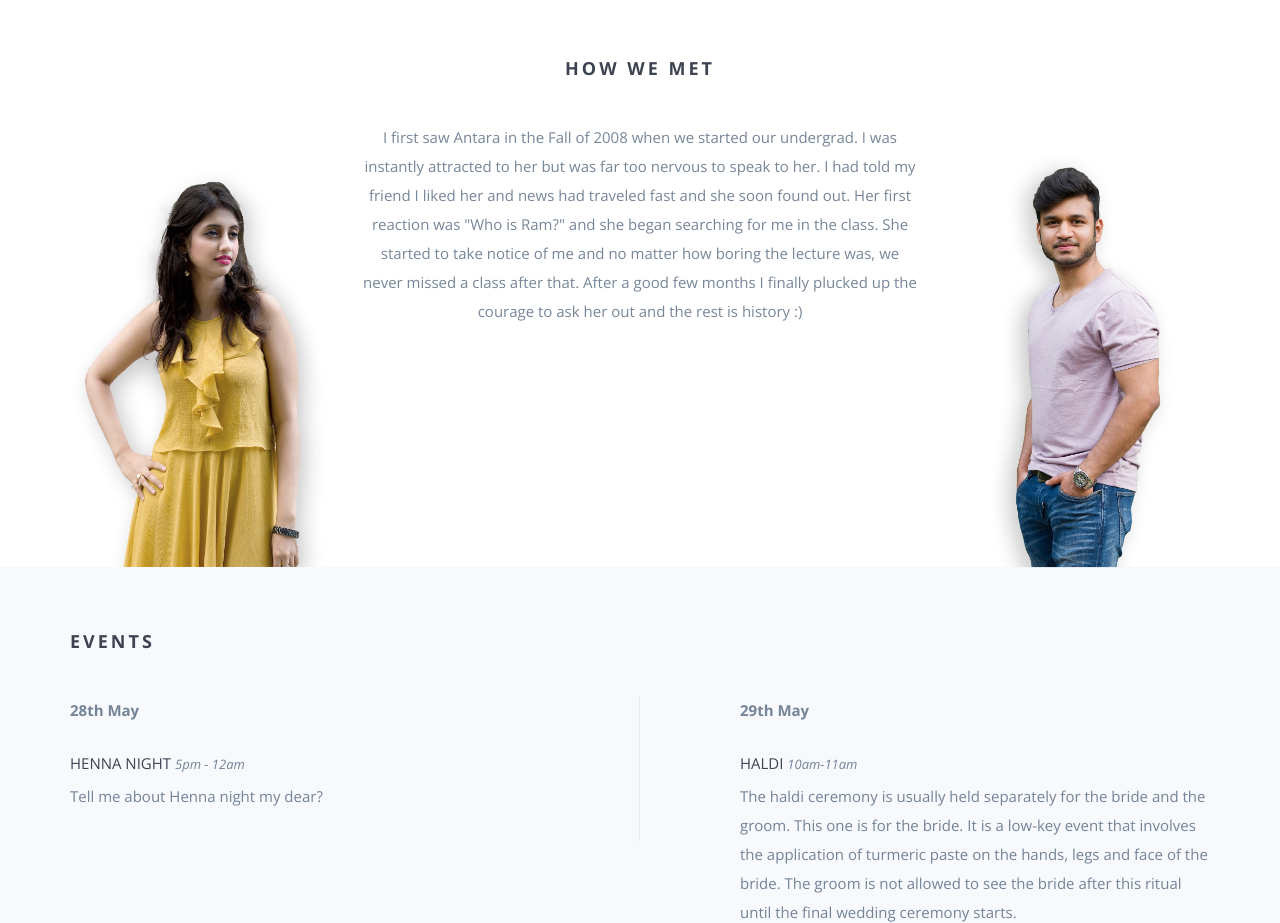
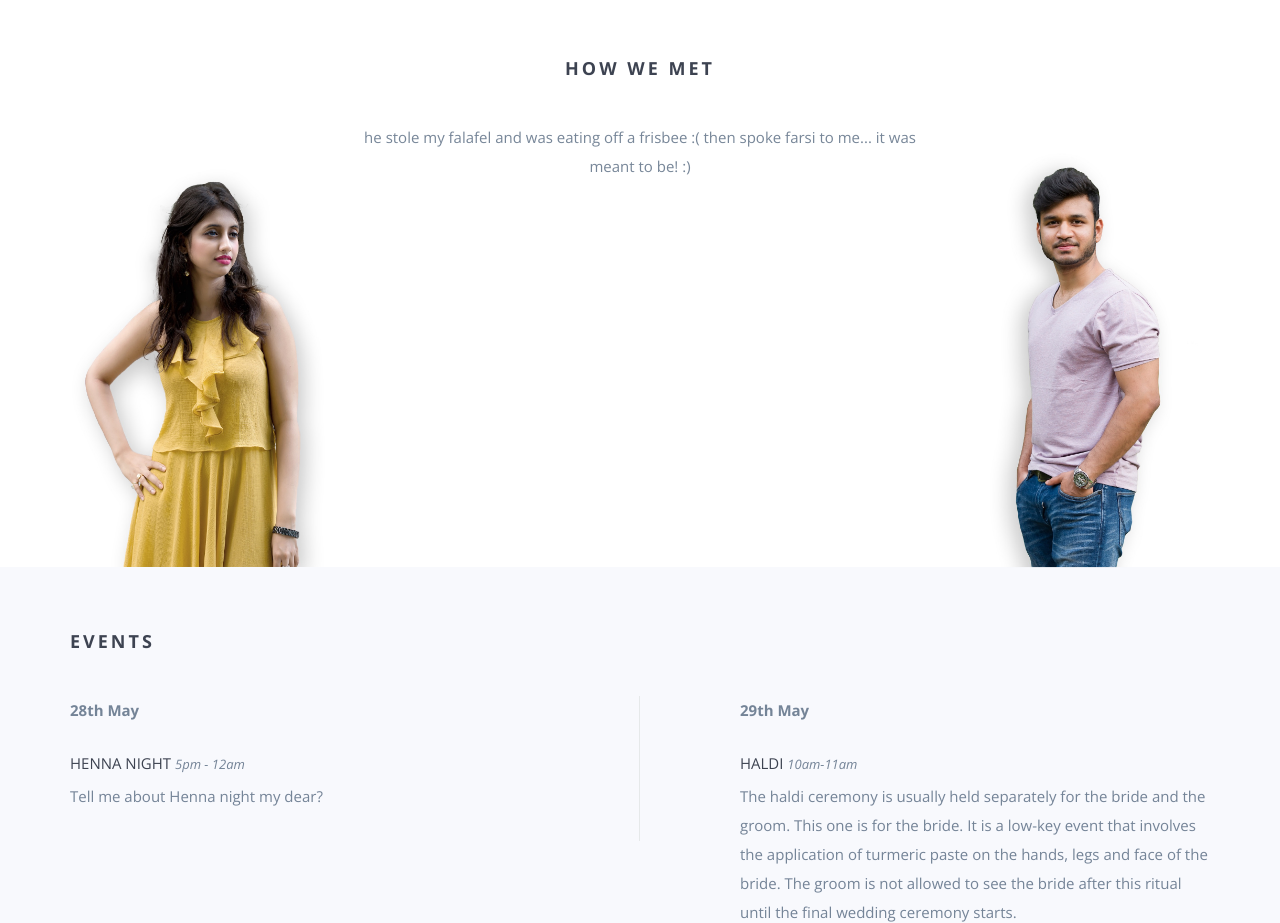
Before and after one commit to aaronjengel/aaronjengel.github.io, a website: page index.html in a window 1280 px wide. Shown: the part 1000-1923 px from the top of the page. Drawn offline with nearby package versions, Linux system fonts and the light colour scheme; some packages are replaced by stand-ins of ours; a script that the page names is missing; files whose address does not match are found by name.

Commit message:
change how we met

```diff
--- a/index.html
+++ b/index.html
@@ -109,12 +109,7 @@
             <div class="col-md-3 hidden-sm hidden-xs"><img src="img/IMG_2317.jpg" class="wp1"></div>
             <div class="col-md-6">
                 <p>
-                    I first saw Antara in the Fall of 2008 when we started our undergrad. I was instantly attracted to
-                    her but was far too nervous to speak to her. I had told my friend I liked her and news had traveled
-                    fast and she soon found out. Her first reaction was "Who is Ram?" and she began searching for me in
-                    the class. She started to take notice of me and no matter how boring the lecture was, we never
-                    missed a class after that. After a good few months I finally plucked up the courage to ask her out
-                    and the rest is history :)
+                    he stole my falafel and was eating off a frisbee :( then spoke farsi to me... it was meant to be! :)
                 </p>
             </div>
             <div class="col-md-3 hidden-sm hidden-xs"><img src="img/DSD_0214.jpg" class="wp2"></div>
@@ -137,7 +132,6 @@
             <div class="col-md-6 col-sm-12 col-xs-12 leftcol">
                 <div class="wp3">
                     <p><strong>28th May</strong></p>
-
                     <h5>Henna Night <span class="time">5PM - 12AM</span></h5>
                     <p>Tell me about Henna night my dear?</p>
                 </div>
```
